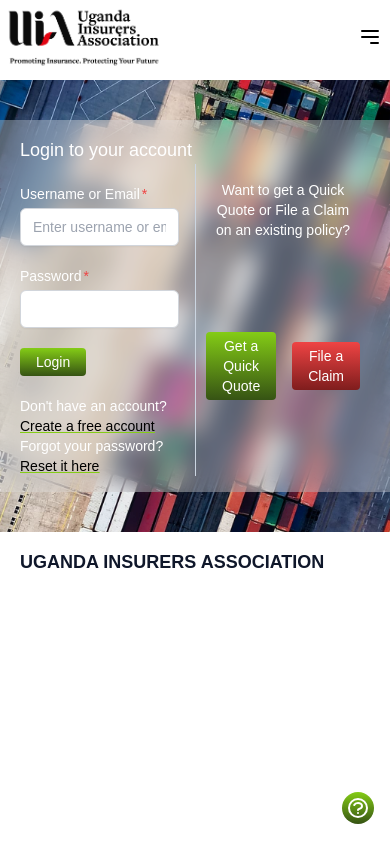
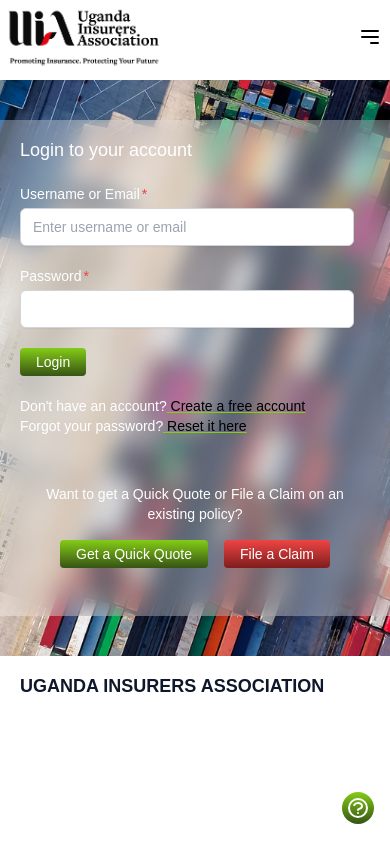
Before and after one commit to Elijahwb/Uganda-Insurance-Association-site, a React (Create React App) app: page / in a window 390 px wide. Shown: the top 844 px of the page. Built offline with nearby package versions, Linux system fonts and the light colour scheme.

Commit message:
login area mobile configuration is done

```diff
--- a/src/components/landing/Loginarea.jsx
+++ b/src/components/landing/Loginarea.jsx
@@ -10,7 +10,7 @@
         <section className='my-10 backdrop-blur-md bg-white/30 text-white py-4 px-5 text-sm'>
            <div className='text-lg'>Login to your account</div>
 
-           <div className="grid grid-cols-2">
+           <div className="grid md:grid-cols-2">
                 <div className='w-full pr-4'>
                     <form action="" className='my-5' autoComplete='off'>
                         <label class="block">
@@ -40,7 +40,7 @@
                     </div>
                 </div>
 
-                <div className='flex flex-col px-4 border-l border-slate-300'>
+                <div className='my-8 flex flex-col px-4 md:border-l border-slate-300'>
                     <div className='w-full my-4 text-center text-md'>Want to get a Quick Quote or File a Claim on an existing policy?</div>
                     <div className='flex-1 flex items-center justify-center'>
                         <button className='mr-4 outline-none rounded text-sm py-1 px-4 bg-gradient-to-b from-lime-500 to-lime-900 text-white hover:opacity-90'>Get a Quick Quote</button>
```
